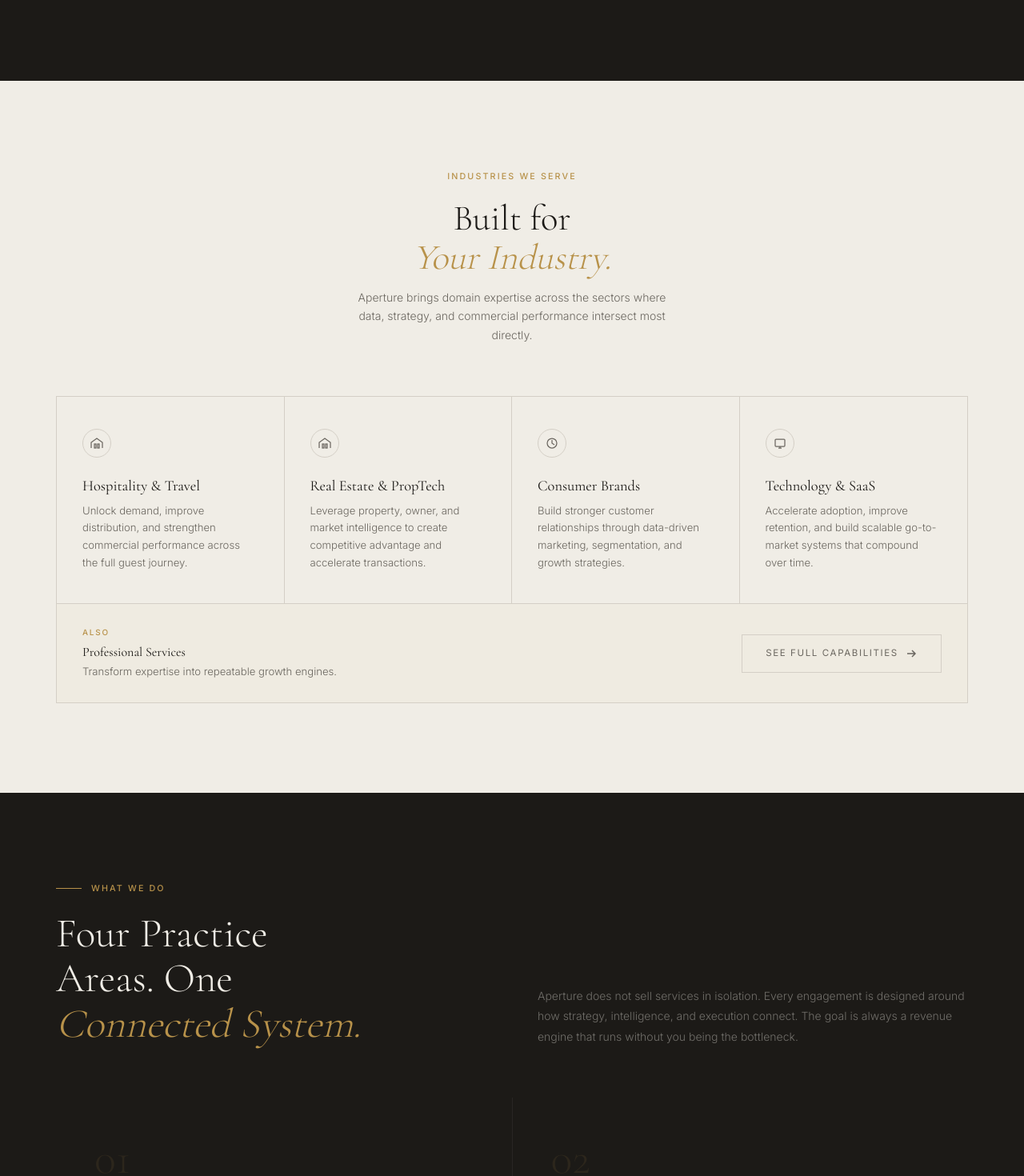
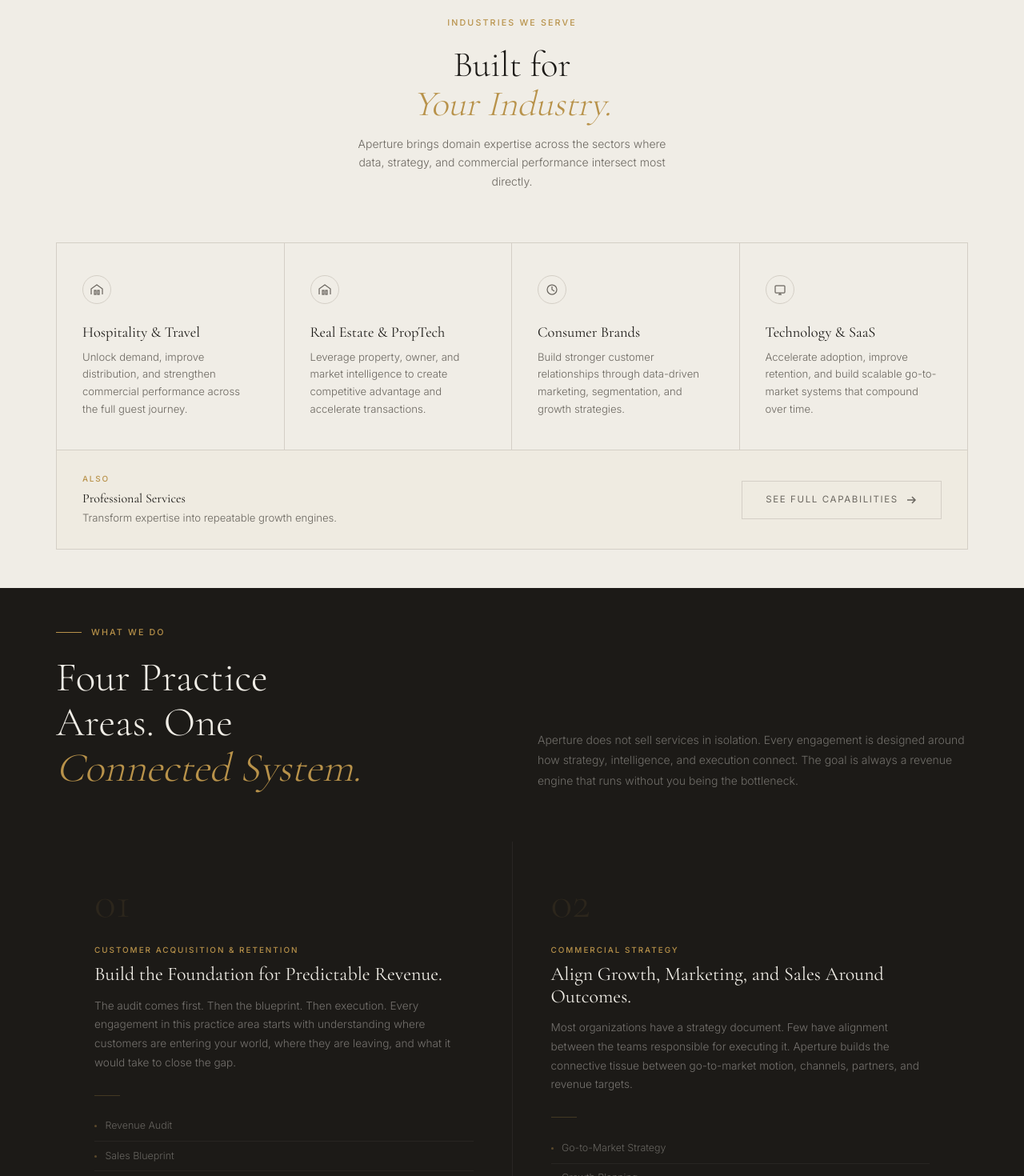
Before and after one commit to letsnavigatebmw/aperture-hospitality, a Next.js app: page / in a window 1280 px wide. Shown: the part 1330-2800 px from the top of the page at 80% size. Built offline with nearby package versions, Linux system fonts and the light colour scheme.

Commit message:
Compress all section padding: 7rem -> 3rem to eliminate excess vertical spacing

```diff
--- a/app/page.tsx
+++ b/app/page.tsx
@@ -137,7 +137,7 @@
       </section>
 
       {/* CHALLENGE */}
-      <section style={{ background: '#1C1A17', padding: '7rem clamp(1.5rem, 5vw, 4rem)' }}>
+      <section style={{ background: '#1C1A17', padding: '3rem clamp(1.5rem, 5vw, 4rem)' }}>
         <div style={{ maxWidth: '1140px', margin: '0 auto', display: 'grid', gridTemplateColumns: '5fr 7fr', gap: '7rem', alignItems: 'start' }} className="challenge-inner">
           <div>
             <div style={{ fontSize: '0.67rem', fontWeight: 500, letterSpacing: '0.2em', textTransform: 'uppercase', color: '#B8924A', display: 'flex', alignItems: 'center', gap: '0.75rem', marginBottom: '1.25rem' }}>
@@ -177,7 +177,7 @@
       </section>
 
       {/* INDUSTRIES */}
-      <section style={{ padding: '7rem clamp(1.5rem, 5vw, 4rem)', background: '#F0EDE6' }}>
+      <section style={{ padding: '3rem clamp(1.5rem, 5vw, 4rem)', background: '#F0EDE6' }}>
         <div style={{ maxWidth: '1140px', margin: '0 auto' }}>
           <div style={{ textAlign: 'center', marginBottom: '4rem' }}>
             <div style={{ fontSize: '0.67rem', fontWeight: 500, letterSpacing: '0.2em', textTransform: 'uppercase', color: '#B8924A', marginBottom: '1.25rem', display: 'flex', alignItems: 'center', gap: '0.75rem', justifyContent: 'center' }}>
@@ -226,7 +226,7 @@
       </section>
 
       {/* SERVICES */}
-      <section style={{ background: '#1C1A17', padding: '7rem clamp(1.5rem, 5vw, 4rem)' }}>
+      <section style={{ background: '#1C1A17', padding: '3rem clamp(1.5rem, 5vw, 4rem)' }}>
         <div style={{ maxWidth: '1140px', margin: '0 auto' }}>
           <div style={{ marginBottom: '4rem', display: 'grid', gridTemplateColumns: '1fr 1fr', gap: '4rem', alignItems: 'end' }} className="services-header">
             <div>
@@ -266,7 +266,7 @@
       </section>
 
       {/* PROOF / TESTIMONIALS */}
-      <section style={{ padding: '7rem clamp(1.5rem, 5vw, 4rem)', background: '#F0EDE6' }}>
+      <section style={{ padding: '3rem clamp(1.5rem, 5vw, 4rem)', background: '#F0EDE6' }}>
         <div style={{ maxWidth: '1140px', margin: '0 auto' }}>
           <div style={{ display: 'grid', gridTemplateColumns: '1fr 1fr', gap: '4rem', alignItems: 'end', marginBottom: '4rem' }} className="proof-header">
             <div>
@@ -329,7 +329,7 @@
       </section>
 
       {/* CONTACT FORM SECTION */}
-      <section style={{ padding: '7rem clamp(1.5rem, 5vw, 4rem)', background: '#F0EDE6' }}>
+      <section style={{ padding: '3rem clamp(1.5rem, 5vw, 4rem)', background: '#F0EDE6' }}>
         <div style={{ maxWidth: '1140px', margin: '0 auto', display: 'grid', gridTemplateColumns: '1fr 1.5fr', gap: '6rem', alignItems: 'start' }}>
           {/* Left Column */}
           <div>
```
